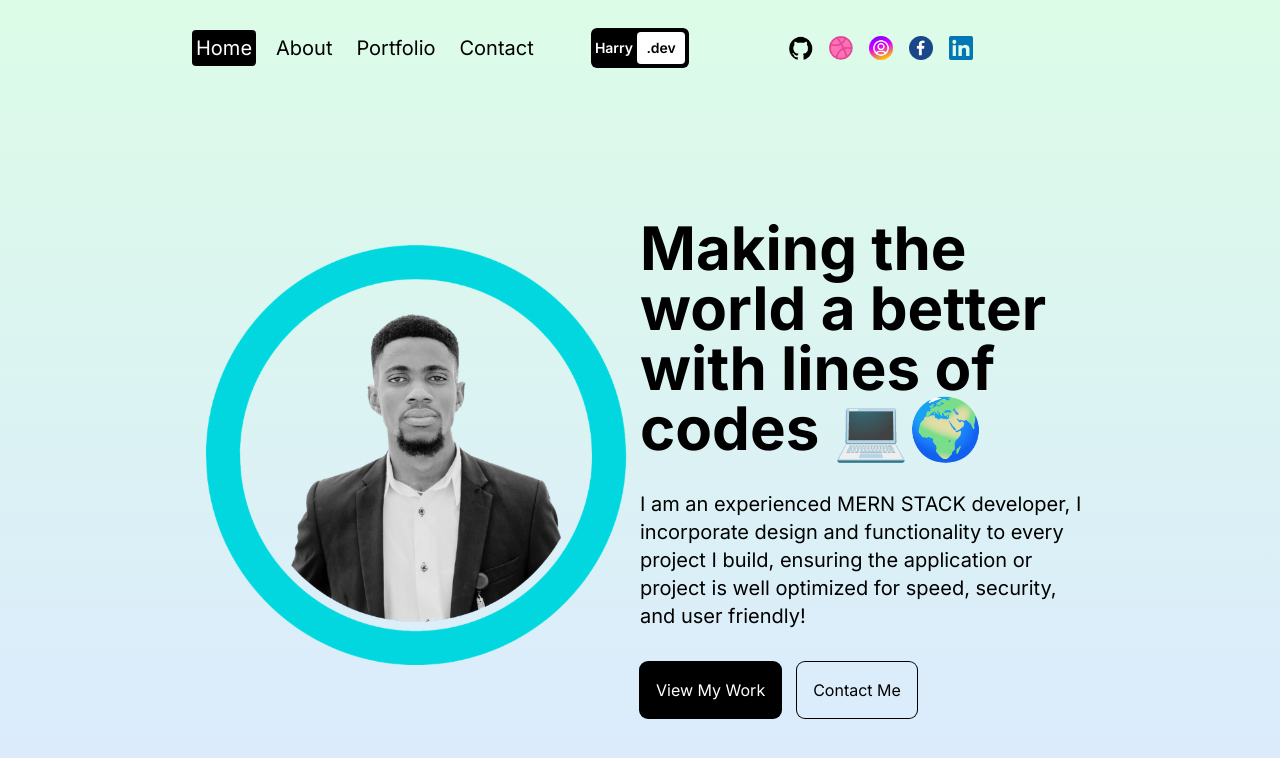
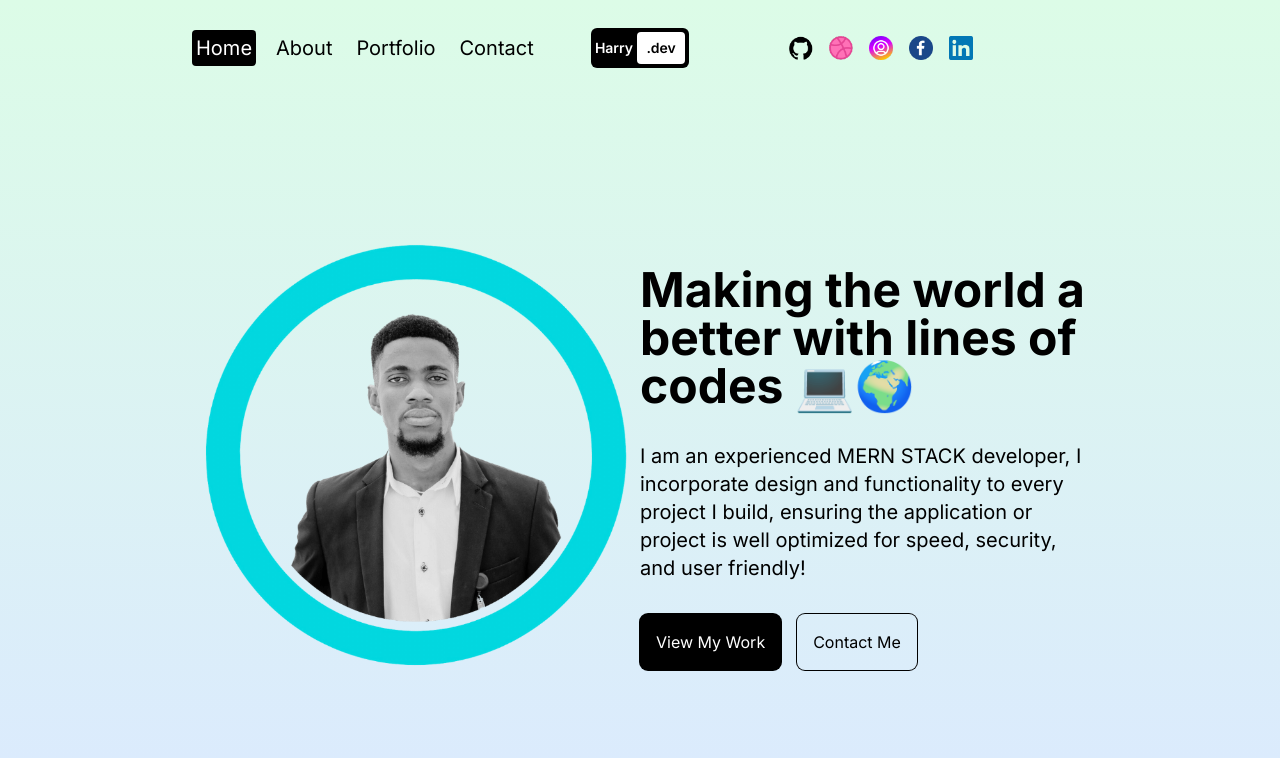
Before and after one commit to harryudi/harry-next-animated-portfolio, a Next.js app: page / in a window 1280 px wide. Shown: the top 758 px of the page. Built offline with nearby package versions, Linux system fonts and the light colour scheme.

Commit message:
Update page.jsx

```diff
--- a/src/app/page.jsx
+++ b/src/app/page.jsx
@@ -19,7 +19,7 @@
         {/* TEXT CONTAINER */}
         <div className="h-1/2 lg:h-full lg:w-1/2 flex flex-col gap-8 items-center justify-center">
           {/* TITLE */}
-          <h1 className="text-4xl md:text-6xl pt-10 font-bold">
+          <h1 className="text-4xl md:text-5xl pt-10 font-bold">
           Making the world a better with lines of codes 💻🌍</h1>
           {/* DESC */}
           <p className="md:text-xl">
```
